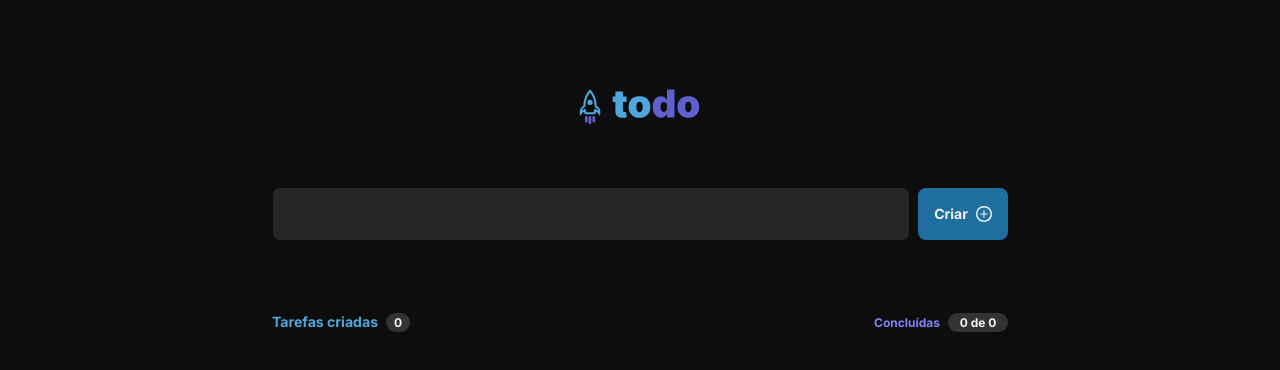
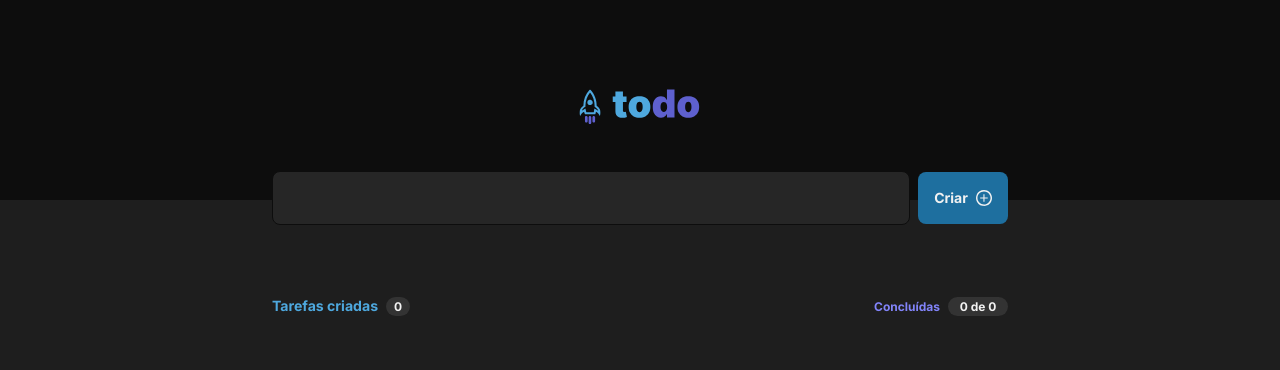
Before and after one commit to Renatonapoli/toDo, a React (Vite) app: page / in a window 1280 px wide. Shown: the top 370 px of the page. Built offline with nearby package versions, Linux system fonts and the light colour scheme.

Commit message:
Fix:  Ajustes de layout CSS

```diff
--- a/src/App.module.css
+++ b/src/App.module.css
@@ -1,7 +1,7 @@
-main {
+.containerLists {
   display: flex;
   justify-content: center;
   width: 100%;
-  height: 100%;
-  padding: 1rem;
+
+  background: var(--gray-600);
 }
--- a/src/components/Search/Search.module.css
+++ b/src/components/Search/Search.module.css
@@ -35,4 +35,12 @@
   gap: 0.5rem;
   border-radius: 0.5rem;
   border: none;
+  cursor: pointer;
+
+  transition: 0.8s linear;
 }
+
+.container button:hover {
+  background: var(--purple-dark);
+  transition-delay: 12ms linear;
+}
--- a/src/global.css
+++ b/src/global.css
@@ -23,7 +23,7 @@
 }
 
 body {
-  background: var(--gray-700);
+  background: var(--gray-600);
   color: var(--gray-100);
   -webkit-font-smoothing: antialiased;
 }
```
